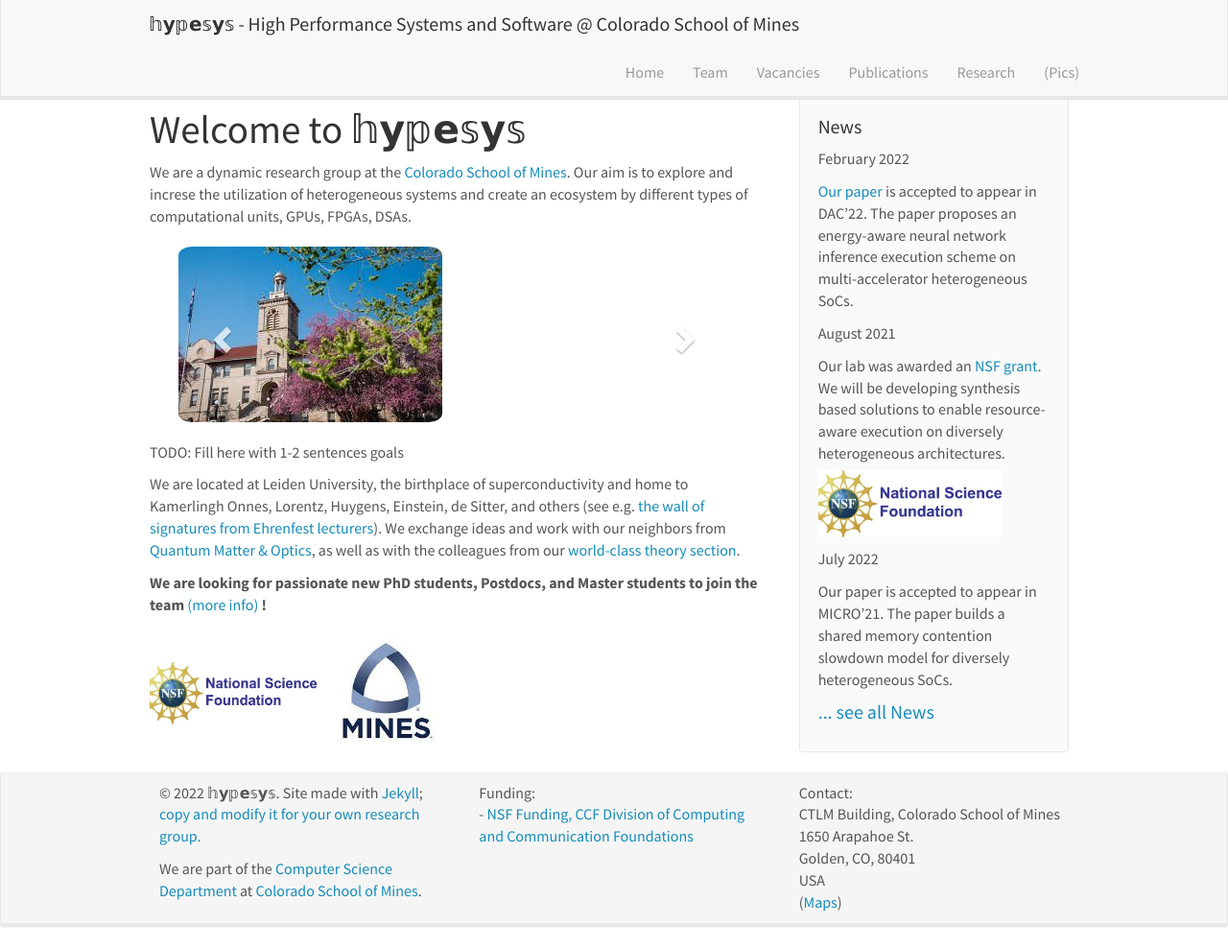
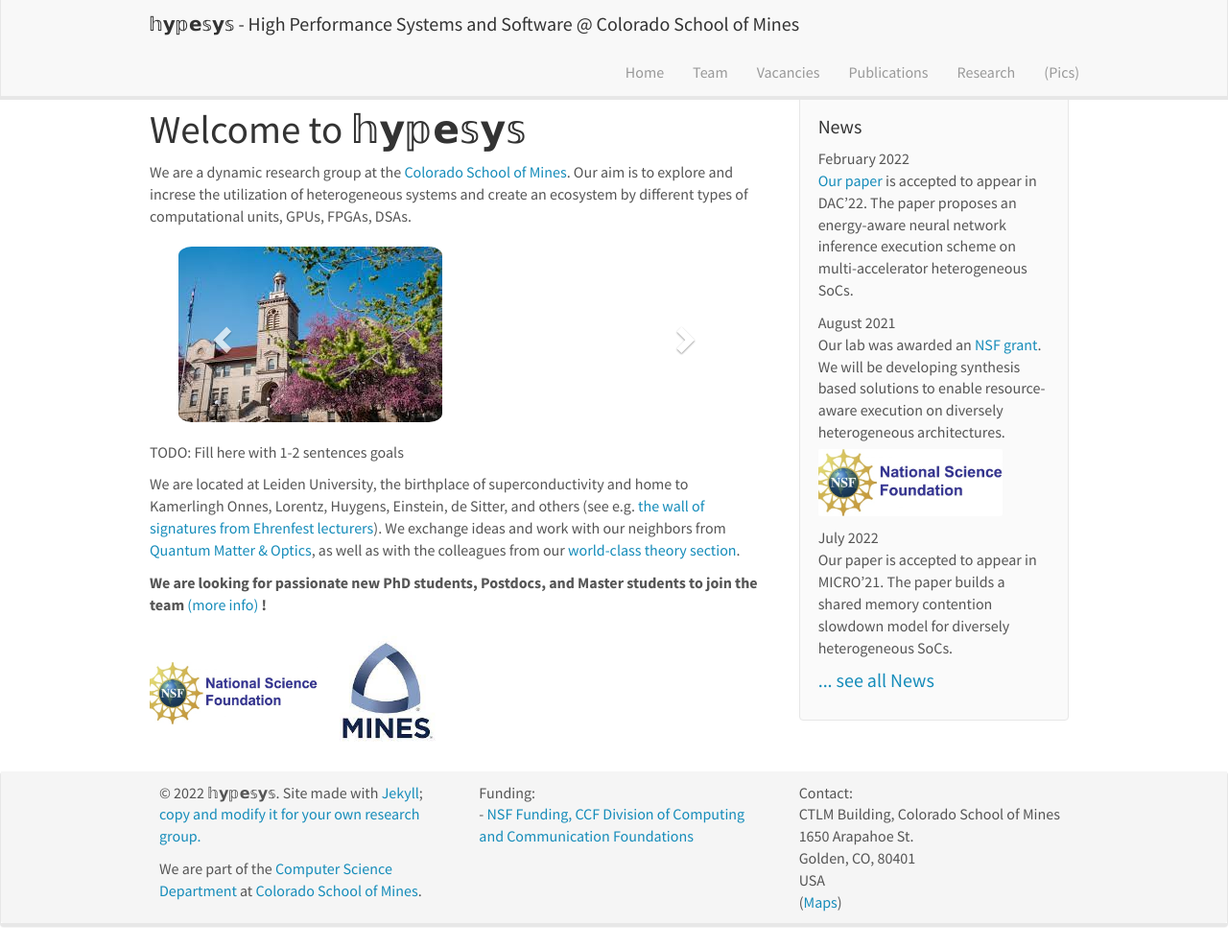
Before and after one commit to hypesys/hypesys.github.io, a Jekyll site: the page built from _pages/home.md, in a window 1280 px wide and 988 px high. Shown: the whole window at 96% size. Built offline with Jekyll 4.4.1, drawn with Linux system fonts in a browser that asks for light colours; nearby versions of some CDN libraries.

Commit message:
news updated

```diff
--- a/_includes/news.html
+++ b/_includes/news.html
@@ -3,7 +3,7 @@
 <h4>News</h4>
 
 {% for article in site.data.news limit:9 %}
-<p>{{ article.date }}<br>{{ article.headline | markdownify}}</p>
+{{ article.date }}<br>{{ article.headline | markdownify}}
 {% endfor %}
 
 <h4><a href="{{ site.url }}{{ site.baseurl }}/allnews.html">... see all News</a></h4>
```
